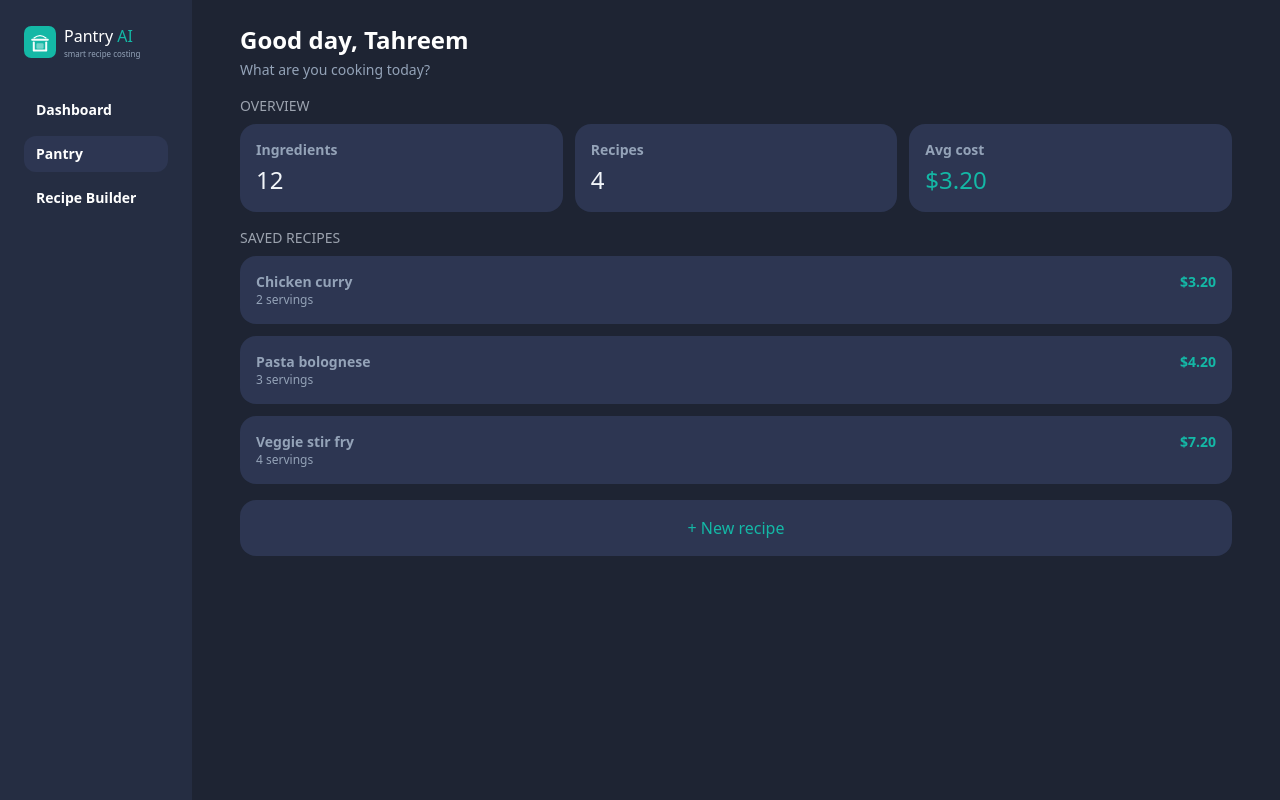
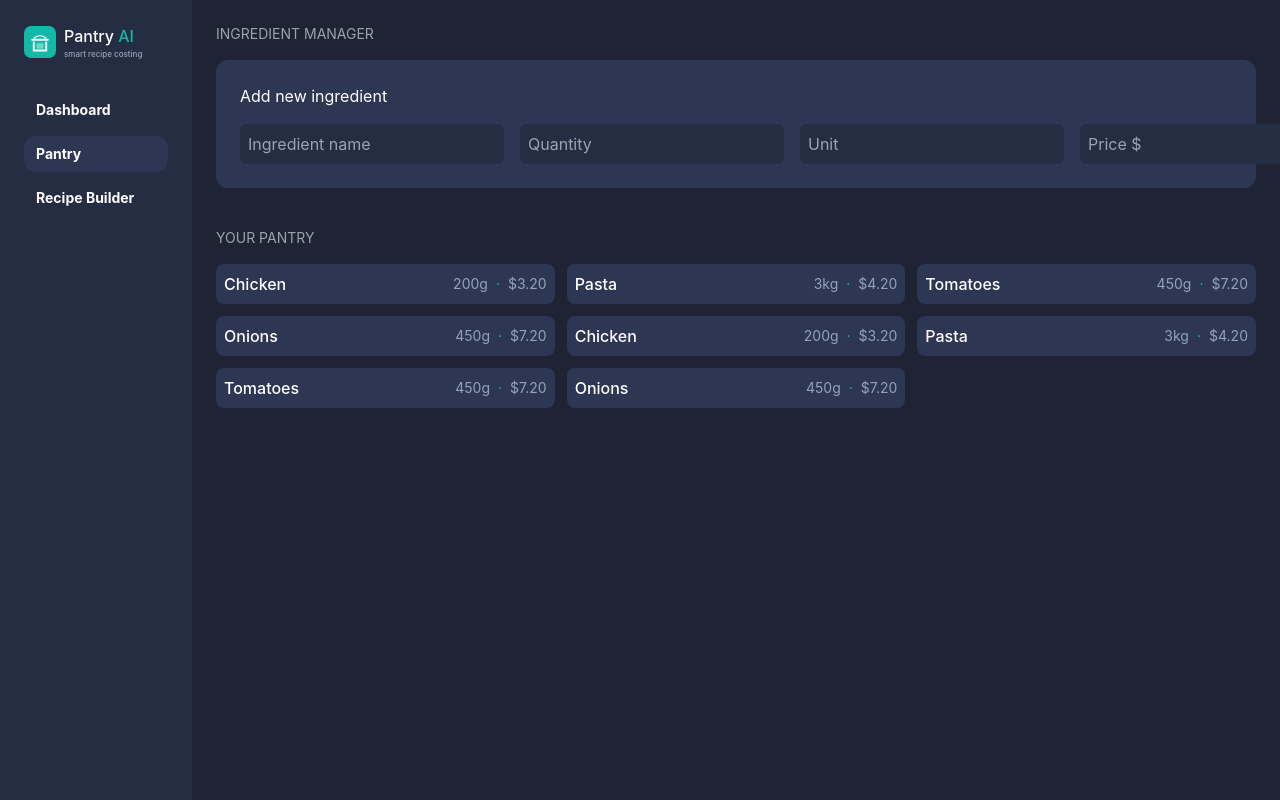
Before and after one commit to syedatahreem/Pantry-AI, a React (Vite) app: page / in a window 1280 px wide. Both pictures are taken after a click on the button "Pantry". Built offline with nearby package versions, Linux system fonts and the light colour scheme.

Commit message:
Add Ingredients component and update pantry tab in App

```diff
--- a/src/App.tsx
+++ b/src/App.tsx
@@ -3,6 +3,7 @@
 import Layout from "./components/Layout/Layout";
 import Dashboard from "./components/Dashboard/Dashboard";
 import type { Pages } from "./types";
+import Ingredients from "./components/Pantry.tsx/Ingredients";
 
 function App() {
   const [activeTab, setActiveTab] = useState<Pages>("dashboard");
@@ -10,7 +11,7 @@
   return (
     <Layout activeTab={activeTab} setActiveTab={setActiveTab}>
       {activeTab === "dashboard" && <Dashboard />}
-      {activeTab === "pantry" && <Dashboard />}
+      {activeTab === "pantry" && <Ingredients />}
       {activeTab === "recipe-builder" && <Dashboard />}
     </Layout>
   );
--- /dev/null
+++ b/src/components/Pantry.tsx/Ingredients.tsx
@@ -0,0 +1,68 @@
+const ingredients = [
+  { name: "Chicken", quantity: "200", unit: "g", totalCost: "$3.20" },
+  { name: "Pasta", quantity: "3", unit: "kg", totalCost: "$4.20" },
+  { name: "Tomatoes", quantity: "450", unit: "g", totalCost: "$7.20" },
+  { name: "Onions", quantity: "450", unit: "g", totalCost: "$7.20" },
+  { name: "Chicken", quantity: "200", unit: "g", totalCost: "$3.20" },
+  { name: "Pasta", quantity: "3", unit: "kg", totalCost: "$4.20" },
+  { name: "Tomatoes", quantity: "450", unit: "g", totalCost: "$7.20" },
+  { name: "Onions", quantity: "450", unit: "g", totalCost: "$7.20" },
+];
+
+const Ingredients = () => {
+  return (
+    <div className="w-full">
+      <h3 className="text-sm text-gray-400 mb-4">INGREDIENT MANAGER</h3>
+
+      <div className="flex flex-col gap-4 space-between rounded-xl bg-card p-6">
+        <p className="text-white ">Add new ingredient</p>
+
+        <div className="flex gap-4">
+          <input
+            className="bg-panel p-2 rounded-md text-white"
+            placeholder="Ingredient name"
+          />
+          <input
+            className="bg-panel p-2 rounded-md  text-white"
+            placeholder="Quantity"
+          />
+          <input
+            className="bg-panel p-2 rounded-md text-white"
+            placeholder="Unit"
+          />
+          <input
+            className="bg-panel p-2 rounded-md text-white"
+            placeholder="Price $"
+          />
+          <button className="text-white bg-teal p-2 rounded-lg w-1/3 font-bold">
+            Save
+          </button>
+        </div>
+      </div>
+
+      <h3 className="text-sm text-gray-400 mb-4 mt-10">YOUR PANTRY</h3>
+      <div className="grid grid-cols-3 gap-3">
+        {ingredients.map((ingredient, index) => (
+          <div
+            className="bg-card p-2 rounded-lg flex justify-between items-center"
+            key={index}
+          >
+            <p className="text-white text-base font-medium">
+              {ingredient.name}
+            </p>
+            <div className="flex gap-2 text-sm text-muted">
+              <p>
+                {ingredient.quantity}
+                {ingredient.unit}
+              </p>
+              <span className="text-teal">·</span>
+              <p>{ingredient.totalCost}</p>
+            </div>
+          </div>
+        ))}
+      </div>
+    </div>
+  );
+};
+
+export default Ingredients;
--- a/tailwind.config.js
+++ b/tailwind.config.js
@@ -10,6 +10,9 @@
         teal: "var(--color-teal)",
         muted: "var(--color-muted)",
       },
+      fontFamily: {
+        sans: ["Inter", "sans-serif"],
+      },
     },
   },
   plugins: [],
```
